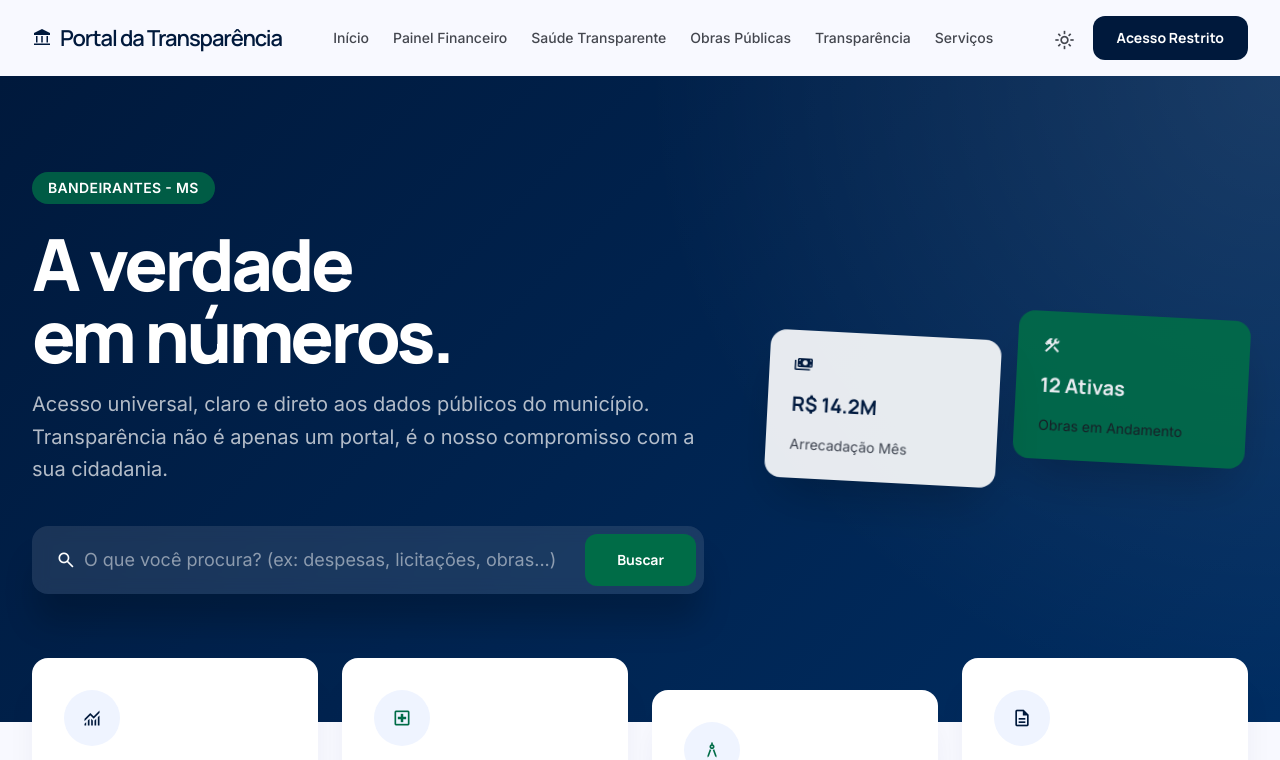
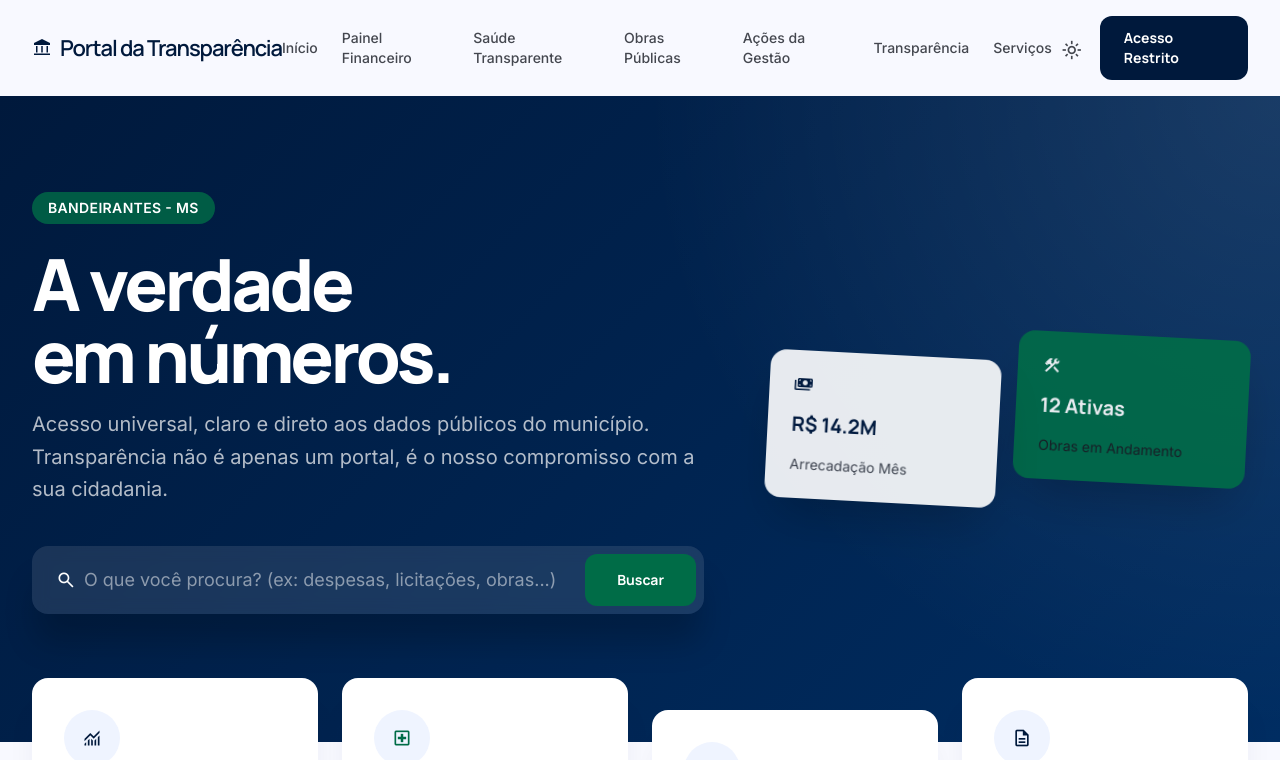
Before and after one commit to barrosblucas/dash, a Next.js app in the folder frontend/: page / in a window 1280 px wide. Shown: the top 760 px of the page. Built offline with nearby package versions, Linux system fonts and the light colour scheme.

Commit message:
feat(layout): adiciona link 'Ações da Gestão' no header e footer do portal

```diff
--- a/frontend/components/layouts/PortalFooter.tsx
+++ b/frontend/components/layouts/PortalFooter.tsx
@@ -7,6 +7,7 @@ const footerSections = [
       { name: 'Início', href: '/' },
       { name: 'Painel Financeiro', href: '/dashboard' },
       { name: 'Obras Públicas', href: '/obras' },
+      { name: 'Ações da Gestão', href: '/acoes' },
       { name: 'Transparência', href: '/transparencia' },
     ],
   },
--- a/frontend/components/layouts/PortalHeader.tsx
+++ b/frontend/components/layouts/PortalHeader.tsx
@@ -16,6 +16,7 @@ const portalNav: NavItem[] = [
   { name: 'Painel Financeiro', href: '/dashboard' },
   { name: 'Saúde Transparente', href: '/saude' },
   { name: 'Obras Públicas', href: '/obras' },
+  { name: 'Ações da Gestão', href: '/acoes' },
   { name: 'Transparência', href: '/transparencia' },
   { name: 'Serviços', href: '/servicos' },
 ];
```
